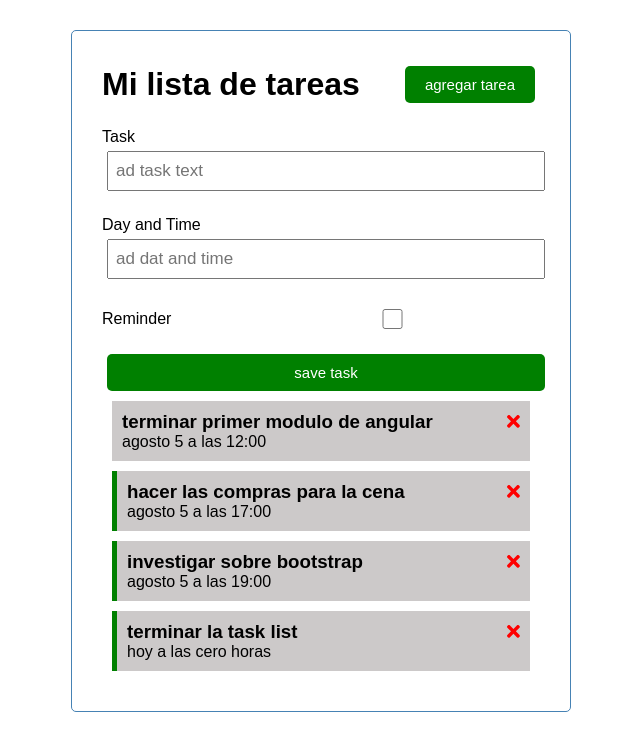
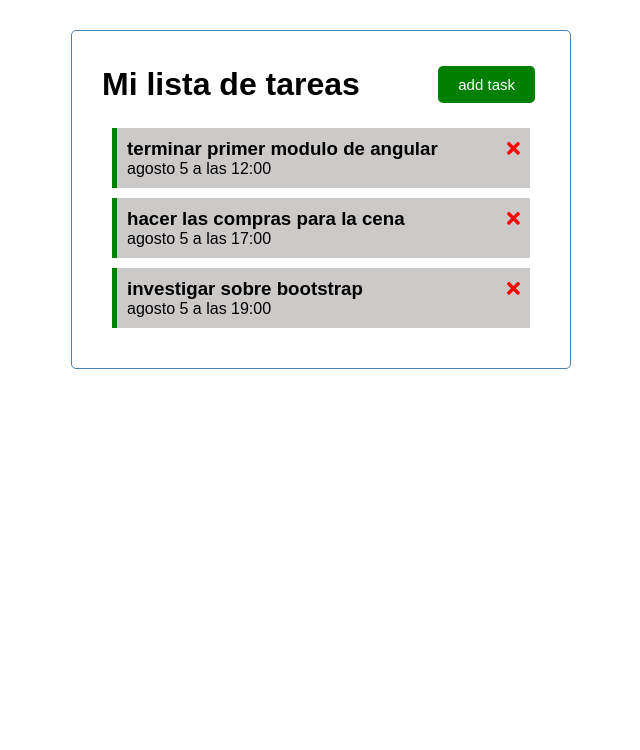
Before and after one commit to Gabriel-TorresGit/taskList, an Angular app: page / in a window 1280 px wide. Shown: the top 750 px of the page, without its empty margins (319-959 px from the left). Built offline with nearby package versions, Linux system fonts and the light colour scheme; data requests are answered from the project's data file.

Commit message:
agregado boton agregar tarea y su funcionamiento

```diff
--- a/db.json
+++ b/db.json
@@ -4,7 +4,7 @@
       "id": 1,
       "text": "terminar primer modulo de angular",
       "day": "agosto 5 a las 12:00",
-      "reminder": false
+      "reminder": true
     },
     {
       "id": 2,
@@ -17,12 +17,6 @@
       "text": "investigar sobre bootstrap",
       "day": "agosto 5 a las 19:00",
       "reminder": true
-    },
-    {
-      "text": "terminar la task list",
-      "day": "hoy a las cero horas",
-      "reminder": true,
-      "id": 4
     }
   ]
 }
--- a/src/app/components/add-task/add-task.component.html
+++ b/src/app/components/add-task/add-task.component.html
@@ -1,6 +1,6 @@
 <!--este es el componente en el que haremos el formulario para agregar nuevas tareas-->
 
-<form class="add-form" (ngSubmit)="onSubmit()"> <!--la directiva (ngSbmit) se activa cuando hacemos click en el boton que tiene el type="submit"(q en mi caso es el boton de add task),ahora creamos la funcion correspondiente que se debe ejecutar cuando esto suceda, eso lo creamos en el add-task.ts-->
+<form class="add-form" (ngSubmit)="onSubmit()" *ngIf="showAddTask"> <!--la directiva (ngSbmit) se activa cuando hacemos click en el boton que tiene el type="submit"(q en mi caso es el boton de add task),ahora creamos la funcion correspondiente que se debe ejecutar cuando esto suceda, eso lo creamos en el add-task.ts-->
 
     <div class="form-control">
         <label for="text">Task</label>
@@ -25,3 +25,5 @@
 <!--{{text}} si descomento esto veo lo que hace el doble binding que hice arriba con los ngModel-->
 
 <!--ahora hay q ir al add-task.ts a prepararlo para que reciba los datos que se ingresaran por este formulario-->
+
+<!--con el *ngIf="showAddTask" que pusimos en el form alla arriba le decimos que cuando showAddTask sea verdadera ahi muestre el formulario, si es flase no lo muestra. Yasi cuando le haga click al boton agregar tarea va a ocultar o mostrar el form segun corresponda-->
--- a/src/app/components/add-task/add-task.component.ts
+++ b/src/app/components/add-task/add-task.component.ts
@@ -1,6 +1,7 @@
 import { Component, OnInit,Output,EventEmitter } from '@angular/core'; /**debo importar el output y evenemitter para poder mandar el evento del click sobre el boton (que desencadena todo lo que esta dentro de la funcion onSubmit ) hacia afuera */
 import { Task } from 'src/app/Task';
-
+import { UiService } from 'src/app/service/ui.service'; /**aca tambien import el uiservice para el boton agregar tarea */
+import { Subscription } from 'rxjs'; /**esto tambien es para el boton agregar tarea para enterarse de los eventos que ocurren en otros modulos o escucharlos como dicen otros */
 @Component({
   selector: 'app-add-task',
   templateUrl: './add-task.component.html',
@@ -13,9 +14,16 @@ export class AddTaskComponent implements OnInit {
   text:string="";  /**le decimos que va a reciir un text un day y un reminder y le ponemos que tipoo de dato trae cada uno, y lo inicializamos en string vacio a los string y al boolean en false */
   day:string="";    /**AHORA HAY Q IR AL APP.MODULE.TS A IMPORTAR EL FORMSMODULE PARA QUE ANDE EL FORMULARIO DE AGREGAR TAREAS */
   reminder:boolean=false;
+  showAddTask:boolean=false; /**aca declaramos otra vez esto con su valor(es para el boton agregar tarea ) */
+  subscription?:Subscription; /**traemos esto tambien para el boton agegar tarea para q el modulo pueda enterarse de eventos en otros modulos */
 
 
-  constructor() { }
+  constructor(private uiService:UiService ) { /**inyectamos el servicio, que lo estamos usando apra controlar el estado de  la variable del showAddTask(que tambien la hemos declarado aqui mas arriba) */
+
+  this.subscription = this.uiService.onToggle().subscribe(value => this.showAddTask = value) /**nos traemos esta funcion del header.ts para que este modulo tambien se entere del evento de cambio de valor del showAddTask */
+                                                                                            /**SOLO FALTA IR AL ADD-TASK.COMPONENT.HTML Y AGREGAR UN ngIf PARA QUE FUNCIONE LO DE MOSTRAR EL FORM AL HACER CLICK EN EL BOTON */
+
+  }
 
   ngOnInit(): void {
   }
--- a/src/app/components/header/header.component.html
+++ b/src/app/components/header/header.component.html
@@ -1,4 +1,5 @@
 <header>
     <h1>{{title}}</h1>
-    <app-button color="green" text="agregar tarea" (btnClick)="toggleAddTask()" ></app-button> <!--quiero q el boton reciba un color y un texto entonces los pongo aca en la etiqueta.PERO para que el boton los reciba debo irme a button.ts a configurarlo-->
+    <app-button color= "{{showAddTask ? 'red' : 'green'}}" text="{{showAddTask ? 'close task' : 'add task'}}" (btnClick)="toggleAddTask()" ></app-button> <!--quiero q el boton reciba un color y un texto entonces los pongo aca en la etiqueta.PERO para que el boton los reciba debo irme a button.ts a configurarlo-->
 </header>                                                                                       <!--tambien con (btnClick)="toggleAddTask() le hago que pueda recibir el evento que le mando desde button.ts y le digo que cuando lo reciba ejecute la funcion toggleAddTask esta funcion debo crearla en el header.ts -->
+                                                                                                <!--ultimo cambio al color del boton y lo que dira=> caundo showAddTask sea false (osea cuando no muestre el formulario) el boton sera de color verde y dira add task y cuando la showAddTask sea true el boton sera de color rojo y dira close task-->
--- a/src/app/components/header/header.component.ts
+++ b/src/app/components/header/header.component.ts
@@ -1,4 +1,6 @@
 import { Component, OnInit } from '@angular/core';
+import { UiService } from 'src/app/service/ui.service'; /**esto es para que funcione el boton de agregar tarea, es para que cuando le hagan clickal boton escucharlo(o enterarse) y q se lo pase al otro componente( no se a cual) */
+import { Subscription } from 'rxjs';  /**tiene que ver con el boton agregar tarea pero no se bien que funcion tiene esto que importo */
 
 @Component({
   selector: 'app-header',
@@ -8,13 +10,19 @@ import { Component, OnInit } from '@angular/core';
 export class HeaderComponent implements OnInit {
 
   title:string ="Mi lista de tareas";
+  showAddTask: boolean=false; /**al inicializar la pagina no se va a mostrar el formulario,aca decidimos que valor tenda inicialmente esta variable */
+  subscription?:Subscription; /**no se que hace pero al poner  subscription? con signo de pregunta digo que es opcional*/
 
-  constructor() { }
+  constructor( private uiService:UiService) { /**aca llamamos al servicio lo inyectamos aqui */
+
+  this.subscription = this.uiService.onToggle().subscribe(value => this.showAddTask = value)/**esta funcion es para lograr q el boton agregar tarea cambie su valor del boolean cuando le hago click pasandose de verde a rojo o rojo a verde,creo que recibe un evento por la funcion onToggle que le avisa si ha cambiado el valor del boolean, y recibe ese valor como un value que luego se lo pone a la variable shoAddTask al vlor de verdad de ese value para que reemplace el que ella tiene(osea le cambiara el true o false que tenga guardado) */
+  }                                                                                         /**AHORA DEBEMOS IR AL ADD-TASK.COMPONENT.TS A PREPARARLO PARA TERMINAR CON EL BOTON DE AGREGAR TAREA */
 
   ngOnInit(): void {
   }
 
   toggleAddTask(){
+    this.uiService.toggleAddTask(); /**llamamos la funcion toggleAddTask q creamos en el servicio y que lo q hace es cambiar el valor boolean que tiene la variable showAddTask */
 
   }
 
--- /dev/null
+++ b/src/app/service/ui.service.ts
@@ -0,0 +1,27 @@
+/**usaremos este servicio para hacer la logica del boton agregar tarea que nos debera mostar el form para
+ agregar una tarea cada vez que hagamos click en el* */
+
+import { Injectable } from '@angular/core';
+import { Observable,Subject } from 'rxjs'; /**esto lo necesitamos apra encadenar eventos es decir para enterarse de cambios que puedan suceder en las funciones ya sea sincronico o asincronico*/
+
+
+@Injectable({
+  providedIn: 'root'
+})
+export class UiService {
+
+  private showAddTask:boolean = false; /**creamos variable showAddTask de tipo boolean que dira si se va a mostrar el form o si no se va a mostrar. ESTE sHOWaDDtASK TAMBIEN SE USARA EN EL HEADER.COMPONENT,TS ALLI DEBO CREARLA TAMBIEN*/
+  private subjet = new Subject<any>(); /**esto sirve para enterarse de cualquier evento que venga del template como dije mas arriba caundo lo importe */
+
+  constructor() { }
+
+  toggleAddTask():void{ /**creamos esta funcion del tipo void(TIPO VOID SIGNIFICA QUE NO RETORNA NADA), esta se usaba en el herder.component.ts alli esta esta funcion usandose, y alli debo ir ahora a hacerle unos import para usarla correctamente*/
+    this.showAddTask= !this.showAddTask; /**aca hago que cambie el valor del showAddTask que es el que dice si se muestra o no el form entonces cada vez q le haga click(esto del click lo agregamos despues a este evento) el form se despliegue o se oculte, pojemplo el form no se muestra le hago click al boton y se muestra, si se muestra le hago click y se oculta(esto ultimo creo q se oculta no estoy seguro) */
+    this.subjet.next(this.showAddTask); /**esto no se bien para que sirve creo q es para que es para que se mande el evento o algo asi(osea el evento de que se cambio el valor del booleano de la variable showAddTask), buscar para que sirve el comando next */
+  }
+
+  onToggle():Observable<any>{  /**esta funcion no se que hace no se que devuelve */
+    return this.subjet.asObservable();
+  }
+
+}
```
Also changed, not shown: 1 other file (tests, documents, lock files or other folders).
